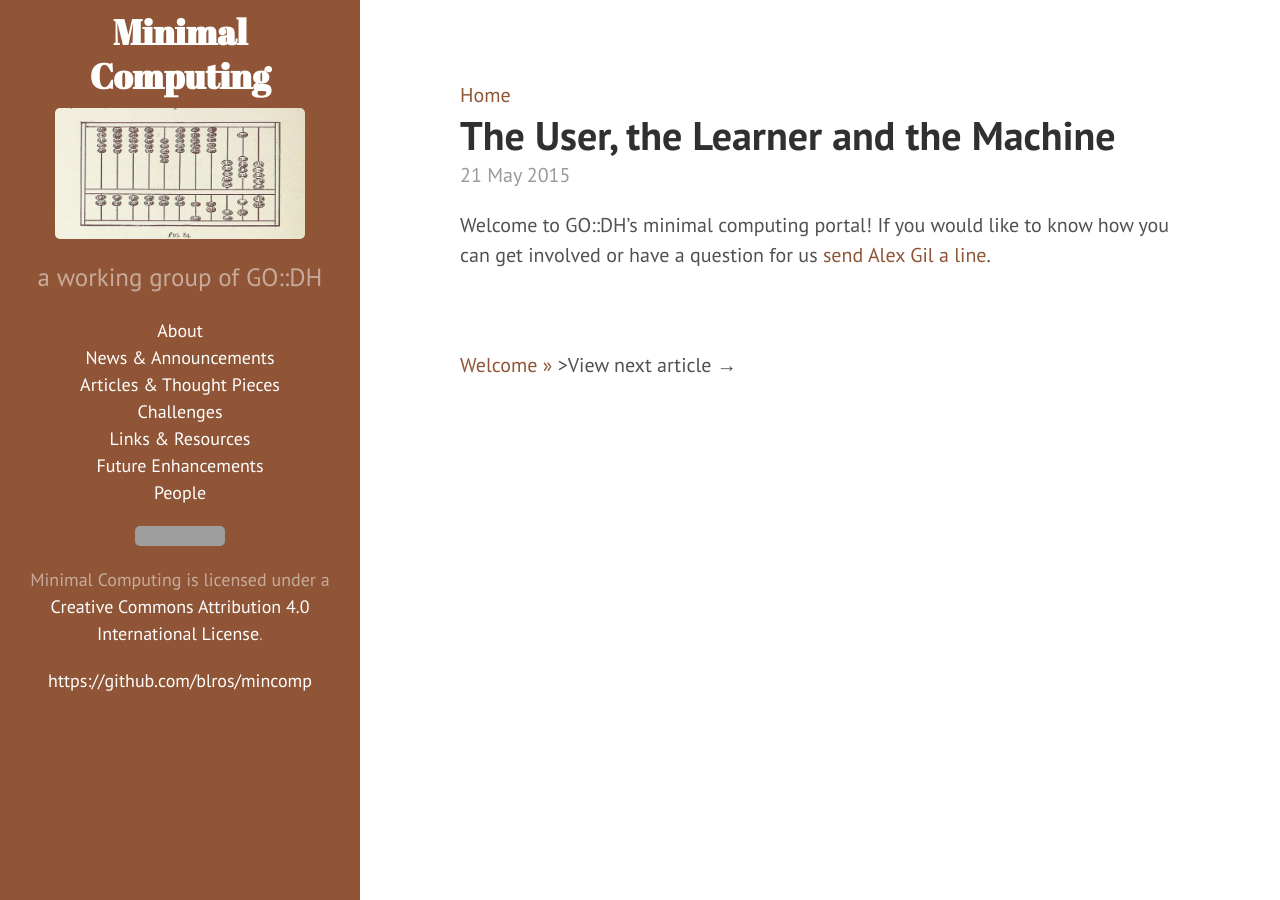
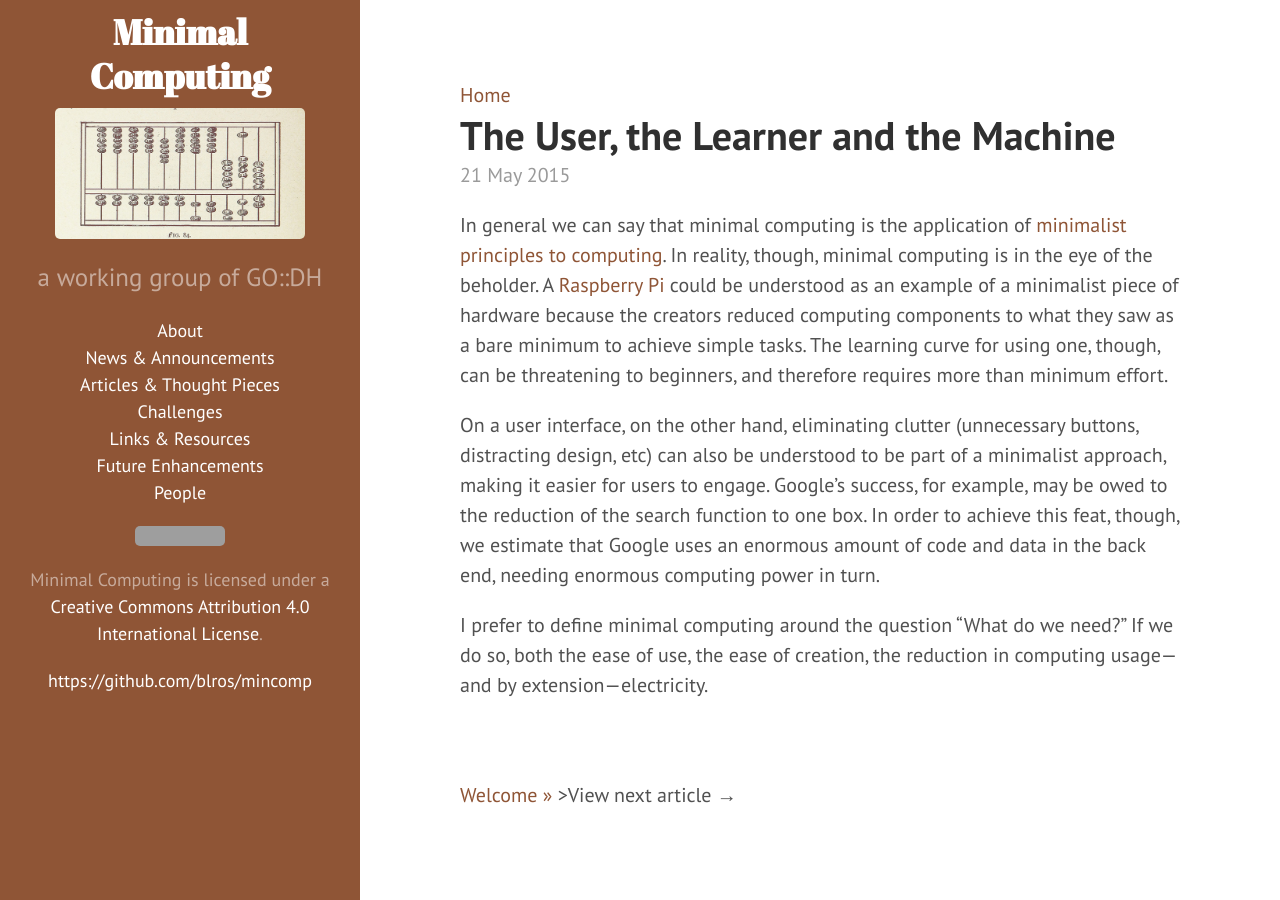
Before and after one commit to go-dh/mincomp, a Jekyll site: the page built from _posts/2015-05-21-user-vs-learner.markdown, in a window 1280 px wide. Built offline with Jekyll 4.4.1, drawn with Linux system fonts in a browser that asks for light colours; grey boxes are pictures that could not be loaded.

Commit message:
added initial content to user vs learner post

```diff
--- a/_posts/2015-05-21-user-vs-learner.markdown
+++ b/_posts/2015-05-21-user-vs-learner.markdown
@@ -5,4 +5,8 @@ date:   2015-05-21 04:00:00
 category: thoughts
 ---
 
-Welcome to GO::DH's minimal computing portal! If you would like to know how you can get involved or have a question for us <a href="mailto:colibri.alex@gmail.com?Subject=Arounddh%project">send Alex Gil a line</a>.
+In general we can say that minimal computing is the application of [minimalist principles to computing](http://en.wikipedia.org/wiki/Minimalism_%28computing%29). In reality, though, minimal computing is in the eye of the beholder. A [Raspberry Pi](https://www.raspberrypi.org/) could be understood as an example of a minimalist piece of hardware because the creators reduced computing components to what they saw as a bare minimum to achieve simple tasks. The learning curve for using one, though, can be threatening to beginners, and therefore requires more than minimum effort.
+
+On a user interface, on the other hand, eliminating clutter (unnecessary buttons, distracting design, etc) can also be understood to be part of a minimalist approach, making it easier for users to engage. Google's success, for example, may be owed to the reduction of the search function to one box. In order to achieve this feat, though, we estimate that Google uses an enormous amount of code and data in the back end, needing enormous computing power in turn.
+
+I prefer to define minimal computing around the question "What do we need?" If we do so, both the ease of use, the ease of creation, the reduction in computing usage—and by extension—electricity.
```
